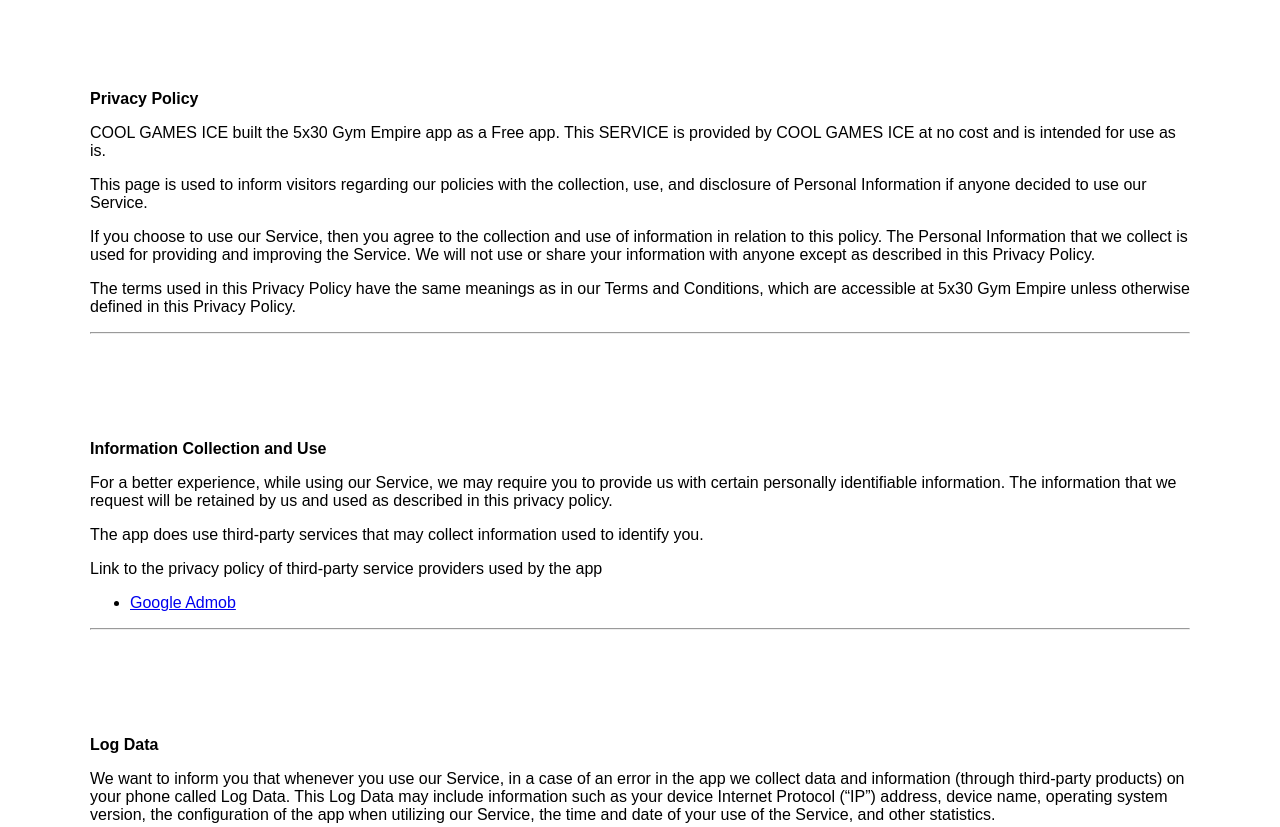
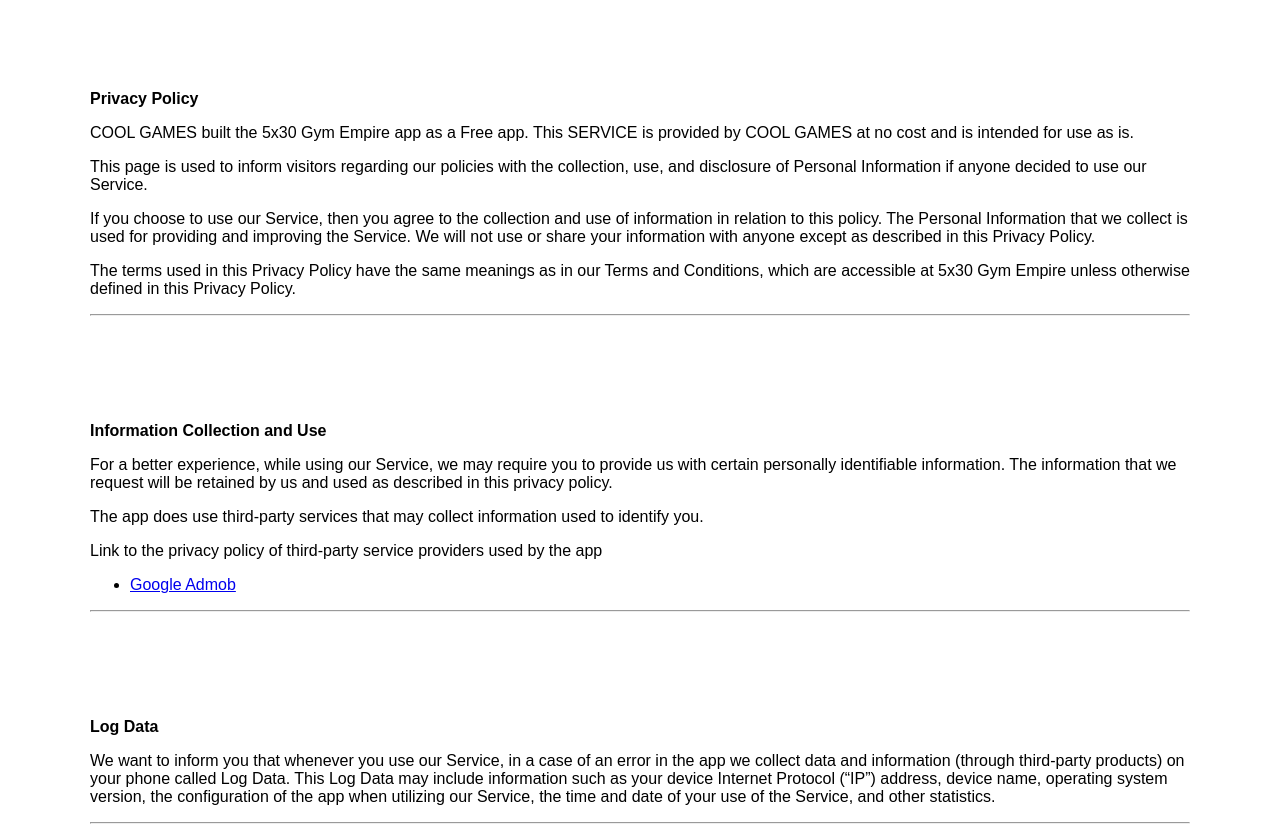
Before and after one commit to Lobster1234T/5x30-Gym-Impery-PrivatePolicy, a plain HTML site: page index.html in a window 1280 px wide. Shown: the top 827 px of the page. Drawn offline with Linux system fonts and the light colour scheme.

Commit message:
Update index.html

```diff
--- a/index.html
+++ b/index.html
@@ -186,7 +186,7 @@
 		</p>
 	</div>
 	<script>
-		const company_Name = 'COOL GAMES ICE'
+		const company_Name = 'COOL GAMES'
 		const app_Name = '5x30 Gym Empire'
 		const effective_Date = '2025-01-30'
 		const email = 'towerdefense9999@gmail.com'
```
